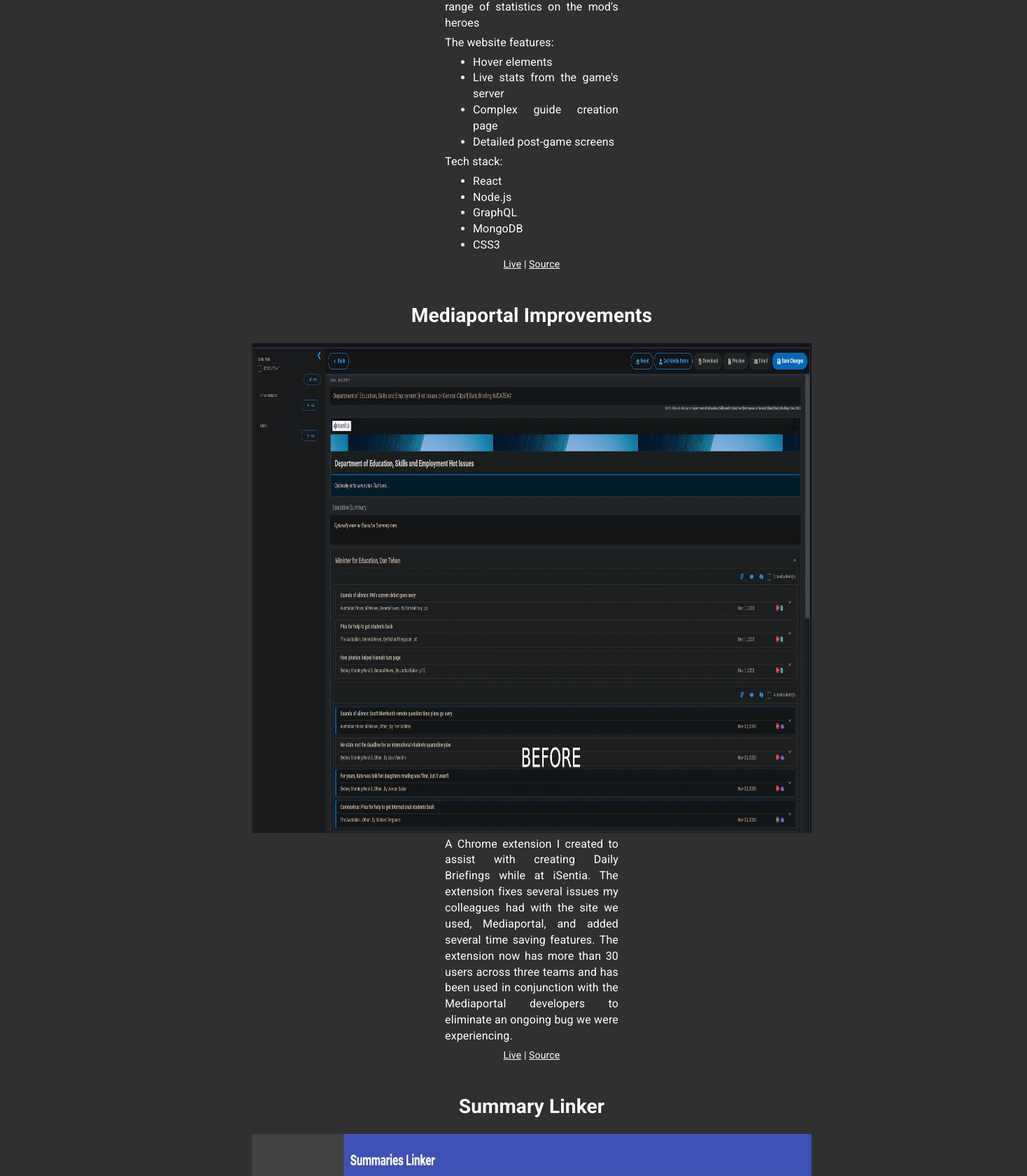
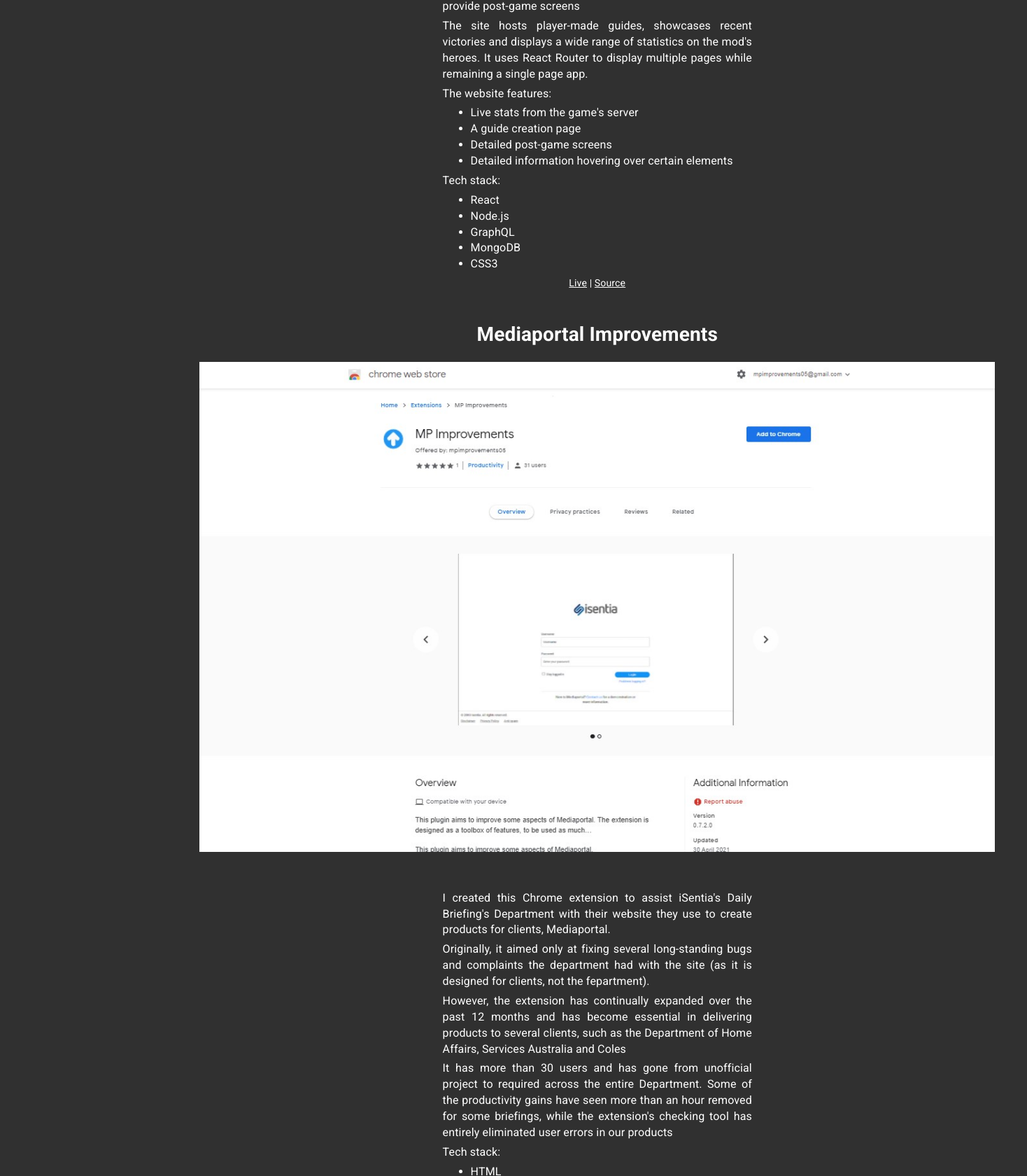
Before and after one commit to Mick666/Portfolio, a React (Create React App) app: page / in a window 1280 px wide. Shown: the part 991-2671 px from the top of the page at 70% size, 1468 px wide, since content can reach past the window. Built offline with nearby package versions, Linux system fonts and the light colour scheme.

Commit message:
Reworked Project data

```diff
--- a/src/App.css
+++ b/src/App.css
@@ -15,7 +15,7 @@
   display: flex;
   flex-direction: column;
   align-items: flex-start;
-  width: 50%;
+  width: 75%;
   font-size: 1rem;
 }
 
@@ -38,8 +38,9 @@
 }
 
 .portfolio-image {
-  width: 800px;
+  /* width: 800px; */
   height: 700px;
+  margin-bottom: 50px;
 }
 
 div.mpimp-images div img{
--- a/src/portfolioData.js
+++ b/src/portfolioData.js
@@ -1,35 +1,6 @@
 import MP1 from './images/MPImp-1.jpg'
-import MP1Thumb from './images/MPImp-1-Thumb.jpg'
-import MP2 from './images/MPImp-2.jpg'
-import MP2Thumb from './images/MPImp-2-Thumb.jpg'
-import MP3 from './images/MPImp-3.jpg'
-import MP3Thumb from './images/MPImp-3-Thumb.jpg'
-import MP4 from './images/MPImp-4.jpg'
-import MP4Thumb from './images/MPImp-4-Thumb.jpg'
-import MP5 from './images/MPImp-5.jpg'
-import MP5Thumb from './images/MPImp-4-Thumb.jpg'
 import Aghs1 from './images/Aghs1.jpg'
-import Aghs1Thumb from './images/Aghs1-Thumb.jpg'
-import Aghs2 from './images/Aghs2.jpg'
-import Aghs2Thumb from './images/Aghs2-Thumb.jpg'
-import Aghs3 from './images/Aghs3.jpg'
-import Aghs3Thumb from './images/Aghs3-Thumb.jpg'
-import Aghs4 from './images/Aghs4.jpg'
-import Aghs4Thumb from './images/Aghs4-Thumb.jpg'
-import Aghs5 from './images/Aghs5.jpg'
-import Aghs5Thumb from './images/Aghs5-Thumb.jpg'
-import Aghs6 from './images/Aghs6.jpg'
-import Aghs6Thumb from './images/Aghs6-Thumb.jpg'
 import Linker1 from './images/Linker1.jpg'
-import Linker1Thumb from './images/Linker1-Thumb.jpg'
-import Linker2Thumb from './images/Linker2-Thumb.jpg'
-import Linker2 from './images/Linker2.jpg'
-import Commands1 from './images/Commands1.jpg'
-import Commands1Thumb from './images/Commands1-Thumb.jpg'
-import Commands2Thumb from './images/Commands2-Thumb.jpg'
-import Commands2 from './images/Commands2.jpg'
-import Calc1 from './images/Calc1.jpg'
-import Calc1Thumb from './images/Calc1-Thumb.jpg'
 
 
 const Data = [
@@ -37,10 +8,10 @@
         title: 'Aghanim\'s Pathfinders Guides',
         image: Aghs1,
         text: [
-            'A website for a popular mod for Dota 2, Aghanim’s Pathfinders.',
-            'The site hosts player-made guides, showcases recent victories and displays a wide range of statistics on the mod\'s heroes',
+            'A website for a popular mod for Dota 2, Aghanim’s Pathfinders. The website is heavily used by the playerbase and has been integrated with the mod by the developer to provide post-game screens',
+            'The site hosts player-made guides, showcases recent victories and displays a wide range of statistics on the mod\'s heroes. It uses React Router to display multiple pages while remaining a single page app.',
             'The website features: ',
-            ['Hover elements', 'Live stats from the game\'s server', 'Complex guide creation page', 'Detailed post-game screens'],
+            ['Live stats from the game\'s server', 'A guide creation page', 'Detailed post-game screens', 'Detailed information hovering over certain elements'],
             'Tech stack:',
             ['React', 'Node.js', 'GraphQL', 'MongoDB', 'CSS3']
         ],
@@ -49,20 +20,27 @@
     },
     {
         title: 'Mediaportal Improvements',
-        image: MP4,
-        text: ['A Chrome extension I created to assist with creating Daily Briefings while at iSentia. \
-            The extension fixes several issues my colleagues had with the site we used, Mediaportal,\
-            and added several time saving features.\n The extension now has more than 30 users across three\
-            teams and has been used in conjunction with the Mediaportal developers to eliminate an ongoing\
-            bug we were experiencing.\n'],
+        image: MP1,
+        text: [
+            'I created this Chrome extension to assist iSentia\'s Daily Briefing\'s Department with their website they use to create products for clients, Mediaportal.',
+            'Originally, it aimed only at fixing several long-standing bugs and complaints the department had with the site (as it is designed for clients, not the fepartment).',
+            'However, the extension has continually expanded over the past 12 months and has become essential in delivering products to several clients, such as the Department of Home Affairs, Services Australia and Coles',
+            'It has more than 30 users and has gone from unofficial project to required across the entire Department. Some of the productivity gains have seen more than an hour removed for some briefings, while the extension\'s checking tool has entirely eliminated user errors in our products',
+            'Tech stack:',
+            ['HTML', 'Vanilla JS', 'CSS3']
+        ],
         live: 'https://chrome.google.com/webstore/detail/mp-improvements/fehdcpnecldplanhfcmhcanpagpmljmo',
         source: 'https://github.com/Mick666/Media-Plugin'
     },
     {
         title: 'Summary Linker',
         image: Linker1,
-        text: ['A website designed to assist with linking news summaries when using our online editing tool.\
-        Created with React.'],
+        text: [
+            'A simple website created for iSentia\'s Daily Briefings team to assist with hyperlinking briefings.',
+            'A user enters their news summaries and links and the site returns them linked and styled according to the options in the sidebar',
+            'Tech stack:',
+            ['HTML', 'Vanilla JS', 'CSS3']
+        ],
         live: 'https://mick666.github.io/Summs-Linker-Redux/',
         source: 'https://github.com/Mick666/Summs-Linker-Redux'
     },
```
